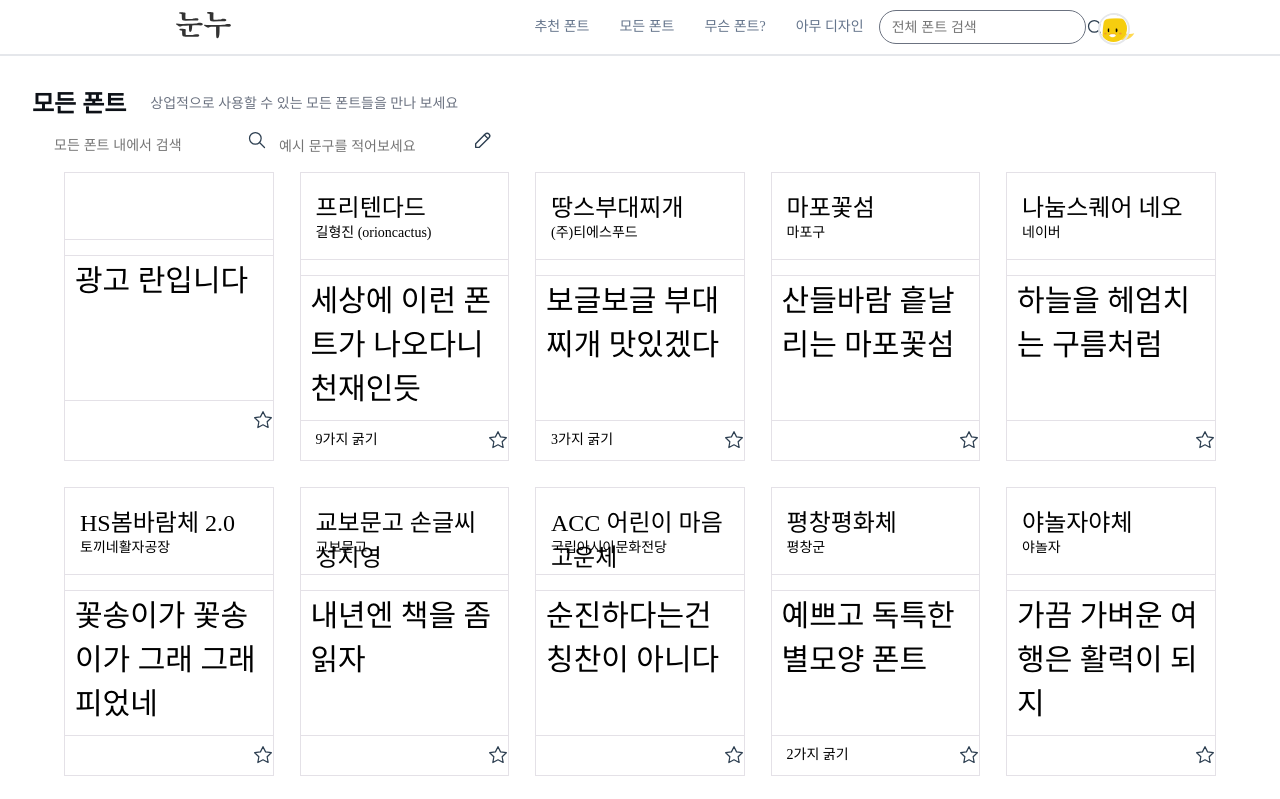
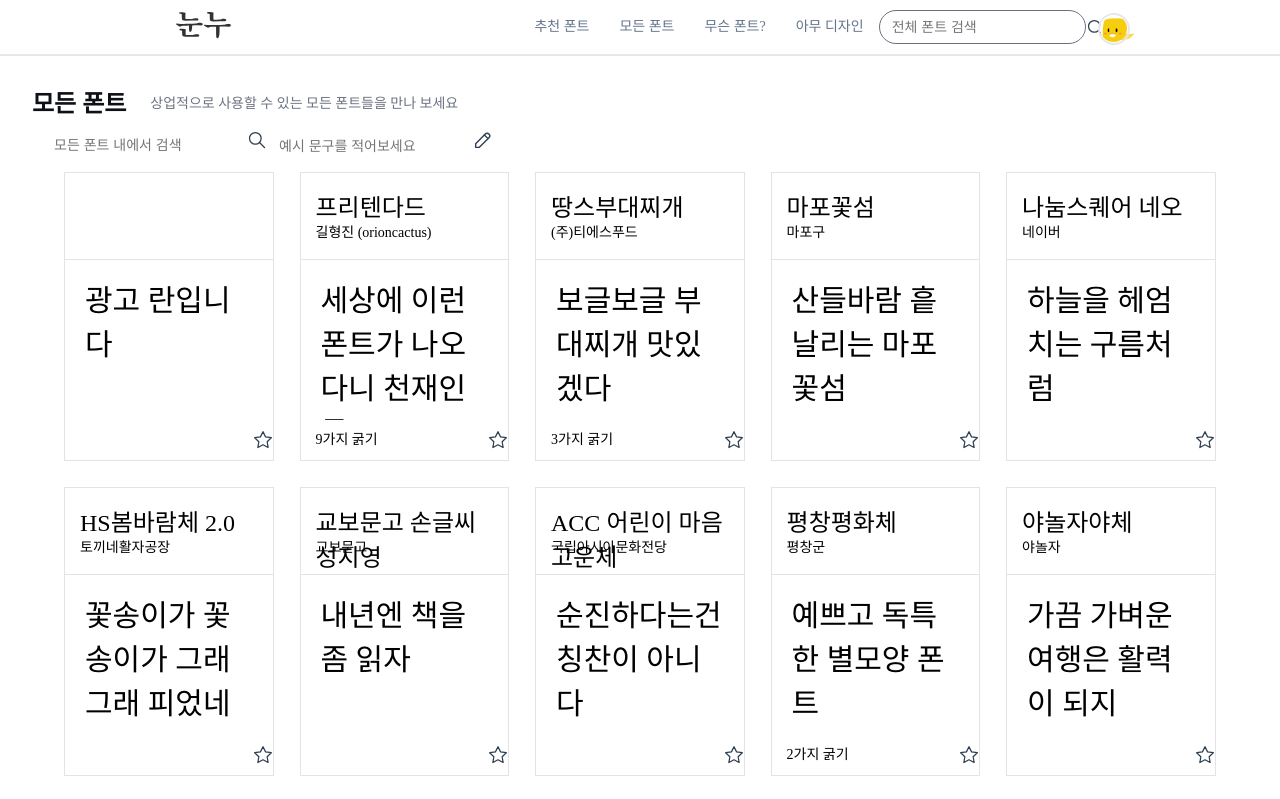
Before and after one commit to yis-park/noonnu, a React (Create React App) app: page / in a window 1280 px wide. Shown: the top 799 px of the page. Built offline with nearby package versions, Linux system fonts and the light colour scheme; a web font is replaced by a local one.

Commit message:
fontsize 수정

```diff
--- a/src/components/allFont.scss
+++ b/src/components/allFont.scss
@@ -49,7 +49,7 @@
         padding-left: 15px;
         font-size: 0.875rem;
         line-height: 1.25rem;
-        // height: 30px;
+        height: 20px;
       }
       .line {
         border-top: 1px solid $colorLine;
@@ -59,8 +59,9 @@
         border: none;
         height: 144px;
         padding: 0 10px;
+        margin: 0 10px;
         resize: none;
-        outline: 1px solid $colorLine;
+        outline-color: #fff;
 
         &::placeholder {
           color: #000;
```
